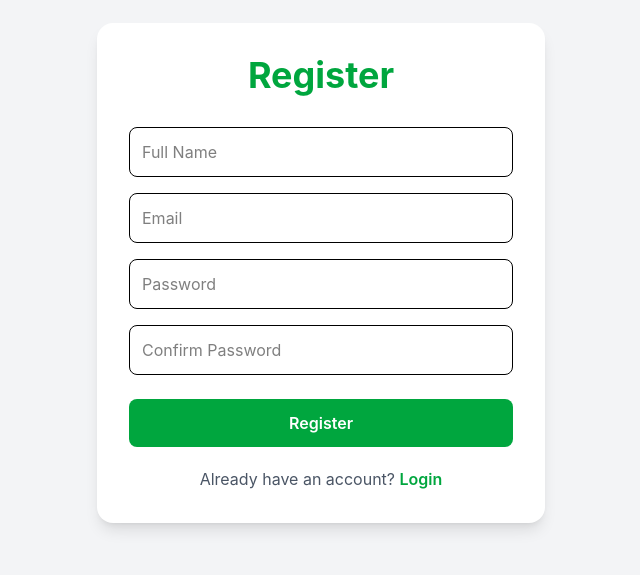
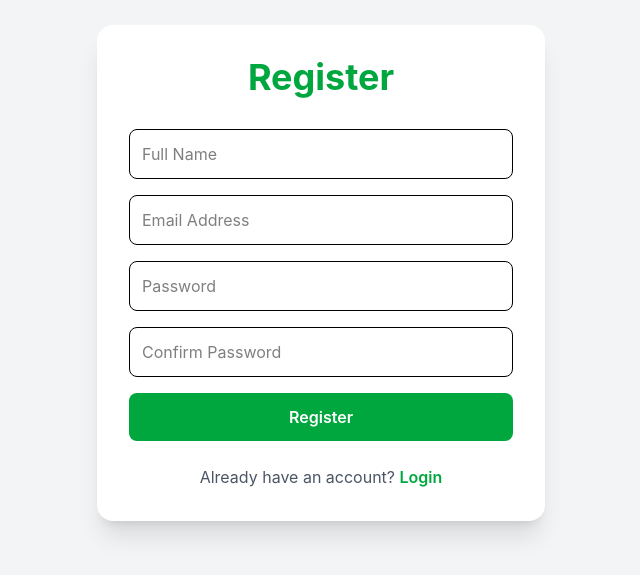
Before and after one commit to JitrayHansdah/GroceryMart-Frontend, a React (Vite) app: page /register in a window 1280 px wide. Shown: the part 127-702 px from the top of the page, without its empty margins (319-959 px from the left). Built offline with nearby package versions, Linux system fonts and the light colour scheme; no server answers.

Commit message:
Improve register page UI

```diff
--- a/src/pages/Register.jsx
+++ b/src/pages/Register.jsx
@@ -8,11 +8,8 @@ function Register() {
     const [name, setName] = useState("");
     const [email, setEmail] = useState("");
     const [password, setPassword] = useState("");
-    const [confirmPassword, setConfirmPassword] =
-        useState("");
-
-    const [loading, setLoading] =
-        useState(false);
+    const [confirmPassword, setConfirmPassword] = useState("");
+    const [loading, setLoading] = useState(false);
 
     const registerHandler = async (e) => {
         e.preventDefault();
@@ -35,7 +32,6 @@ function Register() {
             );
 
             alert("Registration Successful");
-
             navigate("/login");
 
         } catch (error) {
@@ -51,36 +47,34 @@ function Register() {
     };
 
     return (
-        <div className="flex justify-center items-center min-h-screen bg-gray-100 px-4">
+        <div className="min-h-screen flex items-center justify-center bg-gray-100 px-4">
 
-            <form
-                onSubmit={registerHandler}
-                className="bg-white shadow-lg p-8 rounded-2xl w-full max-w-md"
-            >
+            <div className="bg-white shadow-xl rounded-2xl p-8 w-full max-w-md">
 
                 <h1 className="text-4xl font-bold text-center text-green-600 mb-8">
                     Register
                 </h1>
 
+                <form
+                    onSubmit={registerHandler}
+                    className="space-y-4"
+                >
+
                     <input
                         type="text"
                         placeholder="Full Name"
                         value={name}
-                    onChange={(e) =>
-                        setName(e.target.value)
-                    }
-                    className="w-full border p-3 mb-4 rounded-lg"
+                        onChange={(e) => setName(e.target.value)}
+                        className="w-full border p-3 rounded-lg"
                         required
                     />
 
                     <input
                         type="email"
-                    placeholder="Email"
+                        placeholder="Email Address"
                         value={email}
-                    onChange={(e) =>
-                        setEmail(e.target.value)
-                    }
-                    className="w-full border p-3 mb-4 rounded-lg"
+                        onChange={(e) => setEmail(e.target.value)}
+                        className="w-full border p-3 rounded-lg"
                         required
                     />
 
@@ -88,10 +82,8 @@ function Register() {
                         type="password"
                         placeholder="Password"
                         value={password}
-                    onChange={(e) =>
-                        setPassword(e.target.value)
-                    }
-                    className="w-full border p-3 mb-4 rounded-lg"
+                        onChange={(e) => setPassword(e.target.value)}
+                        className="w-full border p-3 rounded-lg"
                         required
                     />
 
@@ -100,25 +92,25 @@ function Register() {
                         placeholder="Confirm Password"
                         value={confirmPassword}
                         onChange={(e) =>
-                        setConfirmPassword(
-                            e.target.value
-                        )
+                            setConfirmPassword(e.target.value)
                         }
-                    className="w-full border p-3 mb-6 rounded-lg"
+                        className="w-full border p-3 rounded-lg"
                         required
                     />
 
                     <button
                         type="submit"
                         disabled={loading}
-                    className="bg-green-600 hover:bg-green-700 text-white w-full p-3 rounded-lg font-semibold"
+                        className="w-full bg-green-600 hover:bg-green-700 text-white py-3 rounded-lg font-semibold transition"
                     >
                         {loading
                             ? "Registering..."
                             : "Register"}
                     </button>
 
-                <p className="text-center mt-5 text-gray-600">
+                </form>
+
+                <p className="text-center mt-6 text-gray-600">
                     Already have an account?{" "}
                     <Link
                         to="/login"
@@ -128,7 +120,7 @@ function Register() {
                     </Link>
                 </p>
 
-            </form>
+            </div>
 
         </div>
     );
```
Lines whose indentation alone changed are shown as unchanged.
